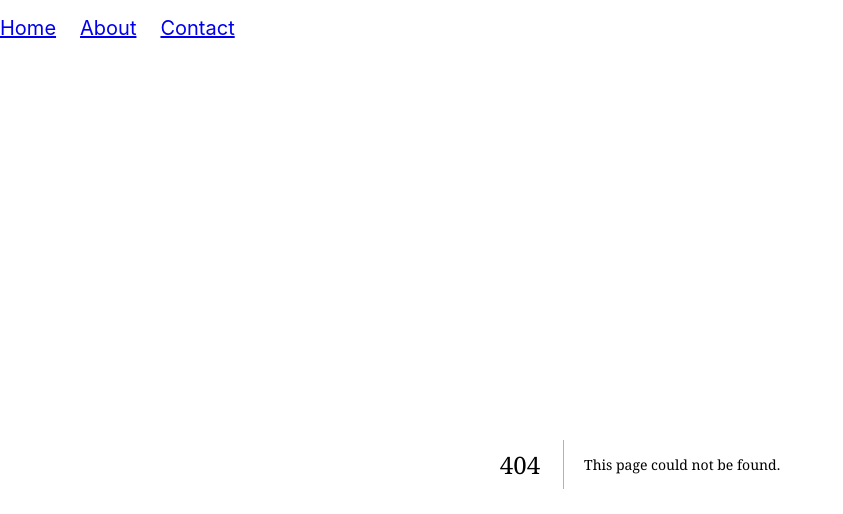
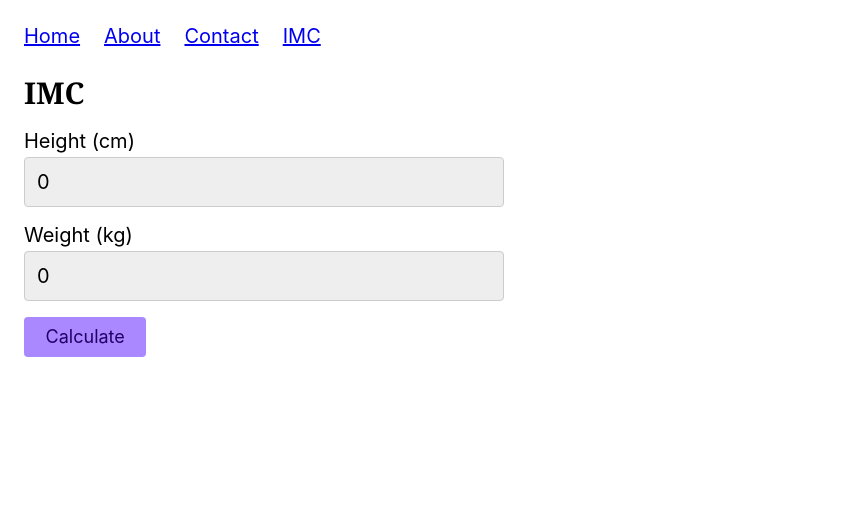
Before and after one commit to andrade-bruno/dogsgram-nextjs, a Next.js app: page /imc in a window 1280 px wide. Before the commit this address had no page. Shown: the top 514 px of the page, without its empty margins (0-843 px from the left). Built offline with nearby package versions, Linux system fonts and the light colour scheme.

Commit message:
feat: create imc page

```diff
--- /dev/null
+++ b/src/app/imc/page.tsx
@@ -0,0 +1,10 @@
+import IMC from "@/components/imc";
+
+export default function ImcPage() {
+	return (
+		<main>
+			<h2>IMC</h2>
+			<IMC />
+		</main>
+	)
+}
--- /dev/null
+++ b/src/components/imc.tsx
@@ -0,0 +1,41 @@
+'use client'
+
+import React from "react";
+
+export default function IMC() {
+	const [height, setHeight] = React.useState(0)
+	const [weight, setWeight] = React.useState(0)
+	const [imc, setImc] = React.useState<string | undefined>(undefined)
+
+	const calcImc = () => {
+		const heightMeters = height / 100
+		const output = (weight / (heightMeters * heightMeters)).toFixed(2)
+		setImc(output)
+	}
+
+	return (
+		<div>
+				<label htmlFor="height">Height (cm)</label>
+				<input
+					id='height'
+					name='height'
+					type='number'
+					value={height}
+					onChange={(e => setHeight(Number(e.target.value)))}
+				/>
+
+				<label htmlFor="weight">Weight (kg)</label>
+				<input
+					id='weight'
+					name='weight'
+					type='number'
+					value={weight}
+					onChange={(e => setWeight(Number(e.target.value)))}
+				/>
+
+				<button onClick={calcImc}>Calculate</button>
+
+				{imc && <label>Your IMC is {imc}</label>}
+			</div>
+	)
+}
--- a/src/components/menu.tsx
+++ b/src/components/menu.tsx
@@ -6,6 +6,7 @@ export default function Menu() {
 			<li><Link href="/">Home</Link></li>
 			<li><Link href="/about" prefetch>About</Link></li>
 			<li><Link href="/contact">Contact</Link></li>
+			<li><Link href="/imc">IMC</Link></li>
 		</ul>
 	)
 }
```
